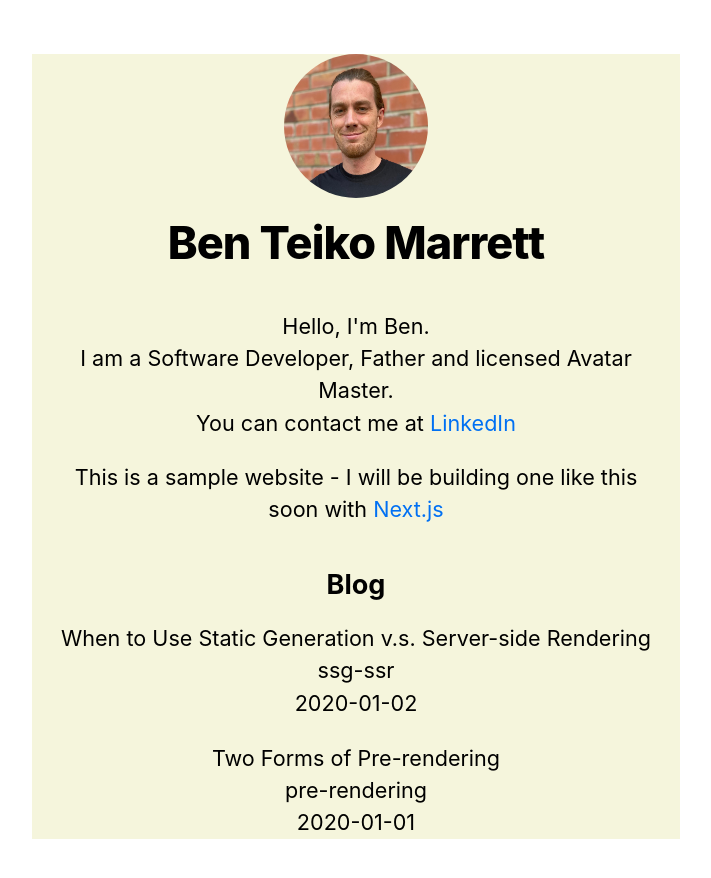
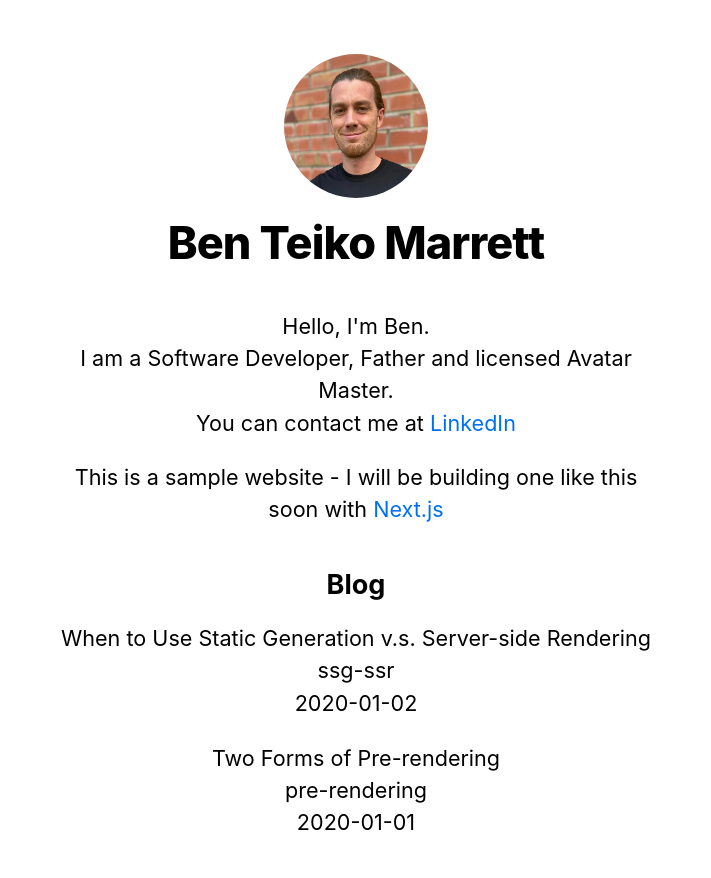
Before and after one commit to ben-marrett/nextjs-blog, a Next.js app: page / in a window 1280 px wide. Shown: the top 878 px of the page, without its empty margins (284-995 px from the left). Built offline with nearby package versions, Linux system fonts and the light colour scheme.

Commit message:
remove dodgy css colors from earlier experimentation

```diff
--- a/components/layout.module.css
+++ b/components/layout.module.css
@@ -2,7 +2,6 @@
   max-width: 36rem;
   padding: 0 1rem;
   margin: 3rem auto 6rem;
-  background-color: beige;
   text-align: center;
 }
 
@@ -12,10 +11,6 @@
   align-items: center;
 }
 
-.texChange {
-  color:darkred
-}
-
 .backToHome {
   margin: 3rem 0 0;
 }
```
